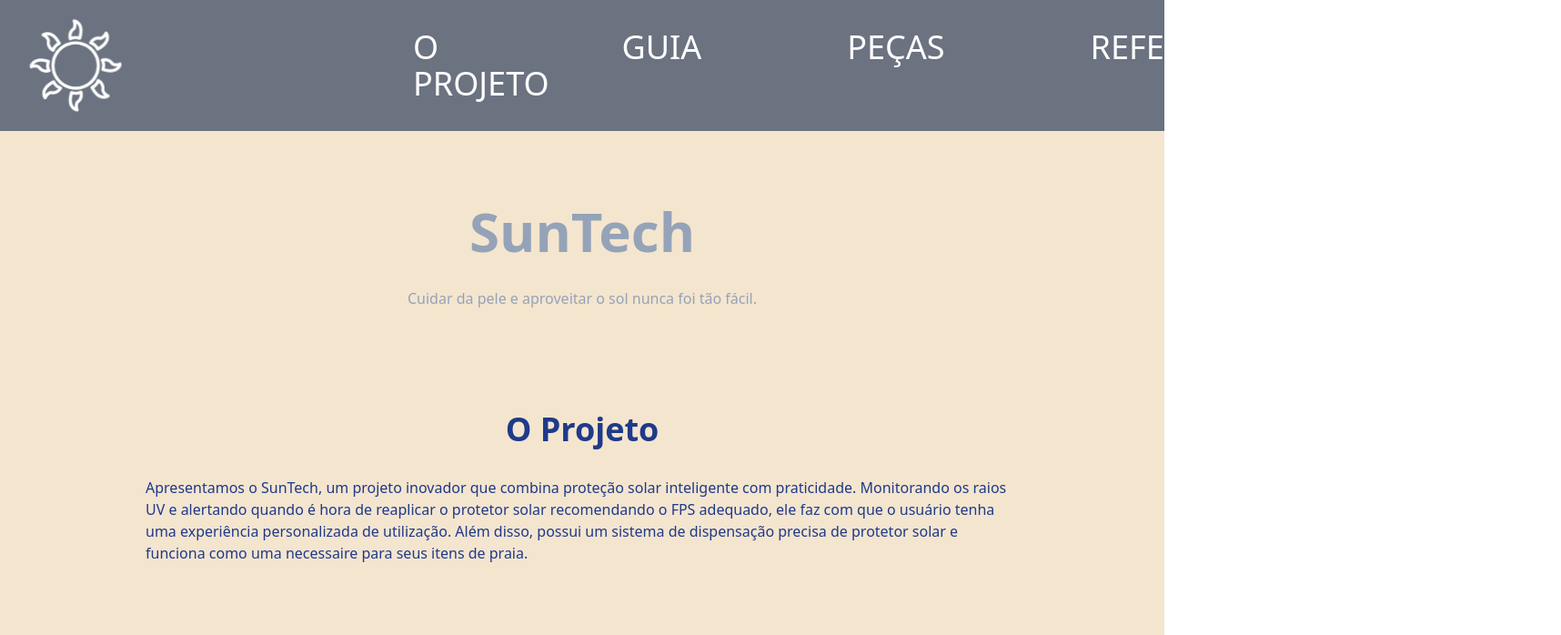
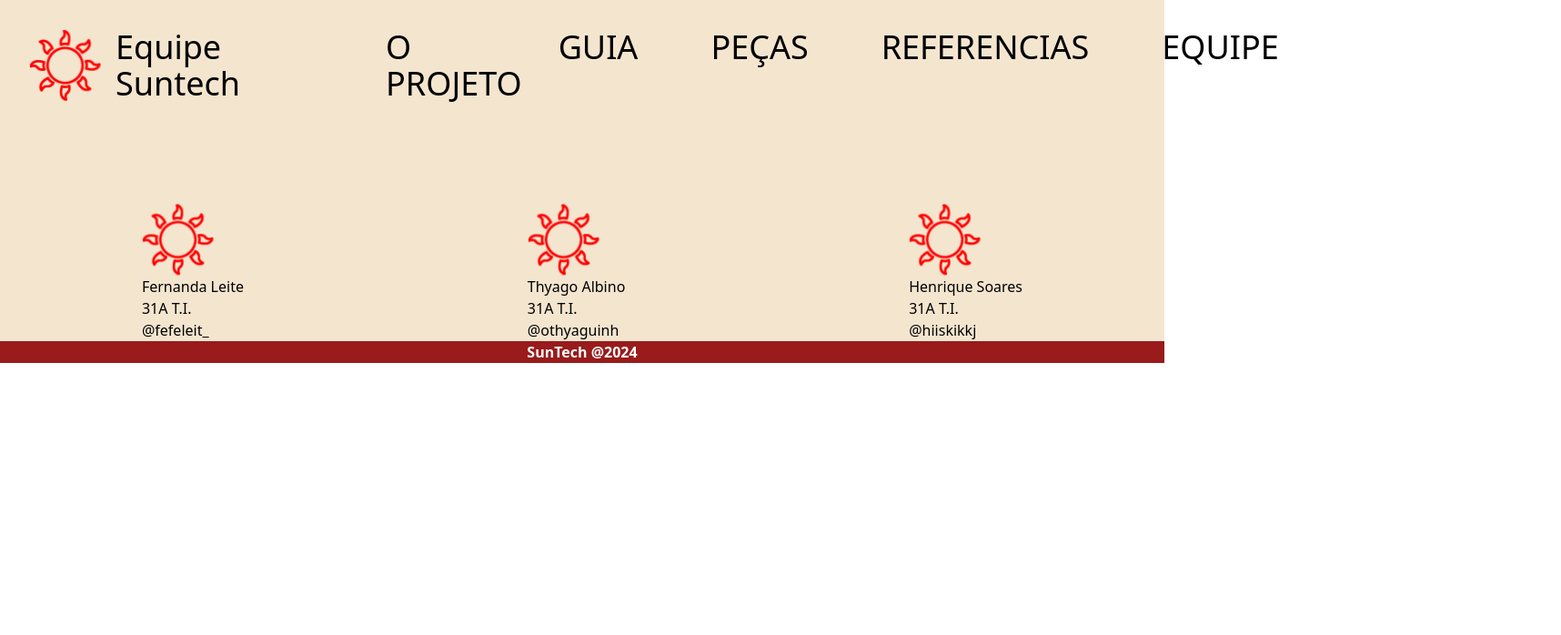
Before and after one commit to Hiiski/TCC, a React (Vite) app: page /Equipe in a window 1280 px wide. Shown: the top 698 px of the page at 91% size, 1716 px wide, since content can reach past the window. Built offline with nearby package versions, Linux system fonts and the light colour scheme.

Commit message:
HAHAHAHHAHA

```diff
--- a/src/main.jsx
+++ b/src/main.jsx
@@ -1,6 +1,6 @@
 import { StrictMode } from 'react'
 import { createRoot } from 'react-dom/client'
-import { App } from './pages/Home.jsx'
+import { App } from './App.jsx'
 import './index.css'
 
 createRoot(document.getElementById('root')).render(
--- a/src/pages/Equipe.jsx
+++ b/src/pages/Equipe.jsx
@@ -1,43 +1,47 @@
+import red from '/solvermei.svg'
 
+export function Equipe() {
+    return (
+        <section className='bg-sand'>
+            <div className='flex mb-20 font-medium text-4xl px-8 list-none'>
+                <img src={red} alt="" />
+                <h2 className='ml-4 my-8'>Equipe Suntech</h2>
 
+                <li className='ml-40 my-8 uppercase'><a href="/">O projeto</a></li>
+                <li className='mx-10 my-8 uppercase'><a href="/Guia">Guia</a></li>
+                <li className='mx-10 my-8 uppercase'><a href="/Peças">Peças</a></li>
+                <li className='mx-10 my-8 uppercase'><a href="/Referencias">Referencias</a></li>
+                <li className='mx-10 my-8 uppercase'><a href="/Equipe">Equipe</a></li>
+            </div>
 
-export default function Equipe() {
-  return (
-    <section>
-        <div> className = 'bg-gray-500 flex mb-80 uppercase font-medium text-4xl px-8 list-none'
-            <img src= {red} alt="" />
-            <li className='p-2'><a href="">O projeto</a></li>
-            <li className='p-2'><a href="">Guia</a></li>
-            <li className='p-2'><a href="">Peças</a></li>
-            <li className='p-2'><a href="">Referencias</a></li>
-            <li className='p-2'><a href="">Equipe</a></li>
+            <div className='flex justify-around'>
+                <div>
+                    <img src={red} alt="" />
+                        <h3>Fernanda Leite</h3>
+                        <h3>31A T.I.</h3>
+                        <p>@fefeleit_</p>
                 </div>
 
                 <div>
-            <h2>Equipe suntech</h2>
+                    <img src={red} alt="" />
+                        <h3>Thyago Albino</h3>
+                        <h3>31A T.I.</h3>
+                        <p>@othyaguinh</p>
                 </div>
 
                 <div>
-            <h3>Fernanda Leite</h3>
+                    <img src={red} alt="" />
+                    <h3>Henrique Soares</h3>
+                    <h3>31A T.I.</h3>
+                    <p>@hiiskikkj</p>
                 </div>
-
-        <div>
-            <h3>Henrique Soares</h3>
-        </div>
-
-        <div>
-            <h3>Thyago Ferreira</h3>
-        </div>
-
-        <div>
-            <p>SunTech @2024</p>
             </div>
 
 
 
-
-
-
+            <div className='flex justify-center bg-red-800 font-bold text-white'>
+                <p className=''>SunTech @2024</p>
+            </div>
 
         </section>
     )
--- a/src/pages/Guia.jsx
+++ b/src/pages/Guia.jsx
@@ -2,21 +2,18 @@ import red from '/solvermei.svg'
 import you from '/youtube.svg'
 import jogo from '/volei.svg'
 
+export function Guia() {
+  return (
+    <section className='bg-sand'>
+      <div className='bg-gray-500 flex mb-20 uppercase font-medium text-4xl px-8 list-none text-white'>
+        <img src={red} alt="" />
 
-
-
-
-export default function Guia() {
-  return (
-    <section>
-        <div className = 'bg-gray-500 flex mb-80 uppercase font-medium text-4xl px-8 list-none'>
-            <img src= {red} alt="" />
-            <li className='p-2'><a href="">O projeto</a></li>
-            <li className='p-2'><a href="">Guia</a></li>
-            <li className='p-2'><a href="">Peças</a></li>
-            <li className='p-2'><a href="">Referencias</a></li>
-            <li className='p-2'><a href="">Equipe</a></li>
-        </div>
+        <li className='ml-80 my-8'><a href="/">O projeto</a></li>
+        <li className='mx-20 my-8'><a href="/Guia">Guia</a></li>
+        <li className='mx-20 my-8'><a href="/Peças">Peças</a></li>
+        <li className='mx-20 my-8'><a href="/Referencias">Referencias</a></li>
+        <li className='mx-20 my-8'><a href="/Equipe">Equipe</a></li>
+      </div>
 
         <div>
             <h2>Guia de Utilização</h2>
@@ -32,9 +29,10 @@ export default function Guia() {
             <img src={jogo} alt="" />
         </div>
 
-        <div>
-            <p>SunTech @2024</p>
+        <div className='flex justify-center bg-red-800 font-bold text-white'>
+            <p className=''>SunTech @2024</p>
         </div>
+
 
     </section>
   )
--- a/src/pages/Home.jsx
+++ b/src/pages/Home.jsx
@@ -3,26 +3,28 @@ import Sol from '/whiteSun.svg'
 import IconPerson from '/personIcon.svg'
 import Lampada from '/ideiaIcon.svg'
 import Alvo from '/alvo.svg'
-import fund from '/backgroundImage.svg'
 
-export function App() {
+export function Home() {
   return (
 
     <section className='bg-sand'>
-      <div className='bg-gray-500 flex mb-20 uppercase font-medium text-4xl px-8 list-none text-white'>
-        <img src={Sol} alt="" />
+      <div className='bg-Background bg-cover h-svh w-svw'>
+        <div className='flex mb-20 uppercase font-medium text-4xl px-8 list-none text-white'>
+          <img src={Sol} alt="" className='size-24'/>
 
-        <li className='ml-80 my-8'><a href="./Home.jsx">O projeto</a></li>
-        <li className='mx-20 my-8'><a href="./Guia.jsx">Guia</a></li>
-        <li className='mx-20 my-8'><a href="./Peças.jsx">Peças</a></li>
-        <li className='mx-20 my-8'><a href="./Referencias.jsx">Referencias</a></li>
-        <li className='mx-20 my-8'><a href="./Equipe.jsx">Equipe</a></li>
+          <li className='ml-80 my-8'><a href="/">O projeto</a></li>
+          <li className='mx-20 my-8'><a href="/Guia">Guia</a></li>
+          <li className='mx-20 my-8'><a href="/Peças">Peças</a></li>
+          <li className='mx-20 my-8'><a href="/Referencias">Referencias</a></li>
+          <li className='mx-20 my-8'><a href="/Equipe">Equipe</a></li>
+        </div>
+
+        <div className='flex flex-col mb-20 items-center text-white'>
+          <h1 className='pb-8 text-9xl font-bold'>SunTech</h1>
+          <p>Cuidar da pele e aproveitar o sol nunca foi tão fácil.</p>
+        </div>
       </div>
 
-      <div className='flex flex-col mb-20 items-center text-slate-400'>
-        <h1 className='pb-8 text-6xl font-bold'>SunTech</h1>
-        <p>Cuidar da pele e aproveitar o sol nunca foi tão fácil.</p>
-      </div>
 
       <div className='flex flex-col mb-20 items-center text-blue-900'>
         <h2 className='text-4xl my-8 font-bold'>O Projeto</h2>
@@ -47,8 +49,8 @@ export function App() {
         <p>O diferencial do SunTech é a combinação de praticidade, tecnologia e proteção solar, oferecendo uma solução completa em comparação a outros produtos que podem oferecer apenas uma parte desses elementos.</p>
       </div>
 
-      <div className='flex justify-center bg-red-800'>
-        <p>SunTech @2024</p>
+      <div className='flex justify-center bg-red-800 font-bold text-white'>
+                <p className=''>SunTech @2024</p>
       </div>
 
     </section>
--- a/src/pages/Peças.jsx
+++ b/src/pages/Peças.jsx
@@ -1,22 +1,20 @@
-import duino from '/solvermei.svg'
+import duino from '/ardoino.svg'
 import red from '/solvermei.svg'
-import boom from '/youtube.svg'
+import boom from '/bomba.svg'
 import seen from '/volei.svg'
 
 export function Peças() {
   return (
-   <section>
-        <div className = 'bg-gray-500 flex mb-80 uppercase font-medium text-4xl px-8 list-none'>
-            <img src= {red} alt="" />
-            <li className='p-2'><a href="">O projeto</a></li>
-            <li className='p-2'><a href="">Guia</a></li>
-            <li className='p-2'><a href="">Peças</a></li>
-            <li className='p-2'><a href="">Referencias</a></li>
-            <li className='p-2'><a href="">Equipe</a></li>
-        </div>
+    <section className='bg-sand'>
+      <div className='flex mb-20 font-medium text-4xl px-8 list-none'>
+        <img src={red} alt="" />
+        <h2 className='ml-4 my-8'>Referências Bibliográficas</h2>
 
-        <div>
-            <h2>Peças utilizadas</h2>
+        <li className='ml-40 my-8 uppercase'><a href="/">O projeto</a></li>
+        <li className='mx-10 my-8 uppercase'><a href="/Guia">Guia</a></li>
+        <li className='mx-10 my-8 uppercase'><a href="/Peças">Peças</a></li>
+        <li className='mx-10 my-8 uppercase'><a href="/Referencias">Referencias</a></li>
+        <li className='mx-10 my-8 uppercase'><a href="/Equipe">Equipe</a></li>
       </div>
 
       <div>
@@ -37,8 +35,8 @@ export function Peças() {
         <p>R$12,90</p>
       </div>
 
-        <div>
-            <p>SunTech @2024</p>
+      <div className='flex justify-center bg-red-800 font-bold text-white'>
+        <p className=''>SunTech @2024</p>
       </div>
 
     </section>
--- a/src/pages/Referencias.jsx
+++ b/src/pages/Referencias.jsx
@@ -1,42 +1,38 @@
 import boi from '/img 3boia.svg'
+import red from '/solvermei.svg'
 
+export function Referencias() {
+    return (
+        <section className='bg-sand text-blue-700'>
+            <div className='flex mb-20 font-medium text-4xl px-8 list-none'>
+                <img src={red} alt="" />
+                <h2 className='ml-4 my-8'>Referências Bibliográficas</h2>
 
-
-export default function Referencias() {
-  return (
-    <section>
-        <div className = 'bg-gray-500 flex mb-80 uppercase font-medium text-4xl px-8 list-none'>
-            <img src= {red} alt="" />
-            <li className='p-2'><a href="">O projeto</a></li>
-            <li className='p-2'><a href="">Guia</a></li>
-            <li className='p-2'><a href="">Peças</a></li>
-            <li className='p-2'><a href="">Referencias</a></li>
-            <li className='p-2'><a href="">Equipe</a></li>
+                <li className='ml-40 my-8 uppercase'><a href="/Home">O projeto</a></li>
+                <li className='mx-10 my-8 uppercase'><a href="/Guia">Guia</a></li>
+                <li className='mx-10 my-8 uppercase'><a href="/Peças">Peças</a></li>
+                <li className='mx-10 my-8 uppercase'><a href="/Referencias">Referencias</a></li>
+                <li className='mx-10 my-8 uppercase'><a href="/Equipe">Equipe</a></li>
             </div>
 
             <div>
-            <h2>Referências Bibliográficas</h2>
+                <p className='mx-40 my-20 text-2xl'>O câncer de pele, no Brasil, corresponde a 33% de todos os diagnósticos da doença, sendo a principal causa a exposição excessiva ao sol. Estudos exploram diferentes aspectos da exposição ao sol e do uso do protetor solar, tendo como resultado uma quantidade significativa de pessoas que fazem o uso incorreto do protetor solar; Não o utilizando pelo simples fato de esquecerem ou não saberem como funciona o uso e a ação da proteção solar.</p>
             </div>
 
-        <div>
-            <p>O câncer de pele, no Brasil, corresponde a 33% de todos os diagnósticos da doença, sendo a principal causa a exposição excessiva ao sol. Estudos exploram diferentes aspectos da exposição ao sol e do uso do protetor solar, tendo como resultado uma quantidade significativa de pessoas que fazem o uso incorreto do protetor solar; Não o utilizando pelo simples fato de esquecerem ou não saberem como funciona o uso e a ação da proteção solar.</p>
+            <div className='mx-40 text-2xl flex'>
+                <div className='flex flex-col'>
+                    <h3 className='text-4xl mb-4 font-bold'>Artigos referenciais:</h3>
+                    <p className=''>https://ojs.brazilianjournals.com.br/ojs/index.php/BRJD/article/view/21841</p>
+                    <p className=''>https://periodicos.puc-campinas.edu.br/cienciasmedicas/article/view/1050</p>
+                    <p className=''>https://sea.ufr.edu.br/index.php/SEA/article/view/1786</p>
                 </div>
-
-        <div>
-            <h3>Artigos referenciais:</h3>
-            <p>https://ojs.brazilianjournals.com.br/ojs/index.php/BRJD/article/view/21841</p>
-            <p>https://periodicos.puc-campinas.edu.br/cienciasmedicas/article/view/1050</p>
-            <p>https://sea.ufr.edu.br/index.php/SEA/article/view/1786</p>
-        </div>
-
-        <div>
-            <img src={boi} alt="" />
+                <img src={boi} alt="" className='float-right'/>
             </div>
 
 
 
-        <div>
-            <p>SunTech @2024</p>
+            <div className='flex justify-center bg-red-800 font-bold text-white'>
+                <p className=''>SunTech @2024</p>
             </div>
 
 
--- a/tailwind.config.js
+++ b/tailwind.config.js
@@ -7,7 +7,7 @@ export default {
   theme: {
     extend: {
       backgroundImage: {
-        'Background': "url('./public/backgroundImage.svg')"
+        'Background': "url('./public/backGroundImage.png')"
       },
       colors: {
         'sand': '#F4E5CF',
```
Also changed, not shown: src/App.jsx (+22 -6 lines), public/backgroundImage.svg (deleted), 1 other file (tests, documents, lock files or other folders). Lines whose indentation alone changed are shown as unchanged.
